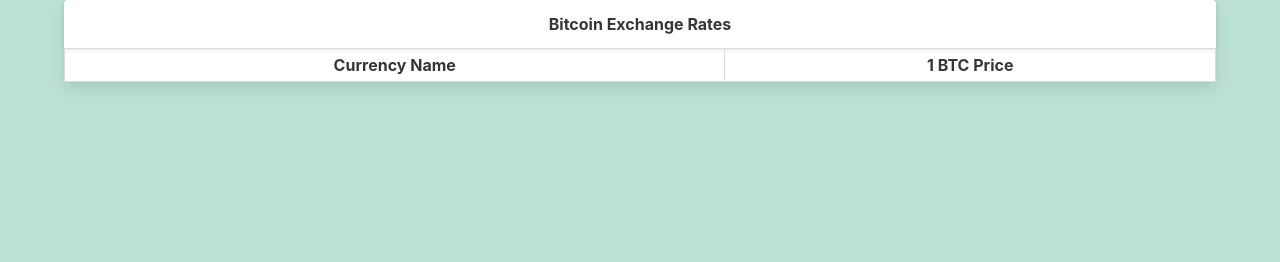
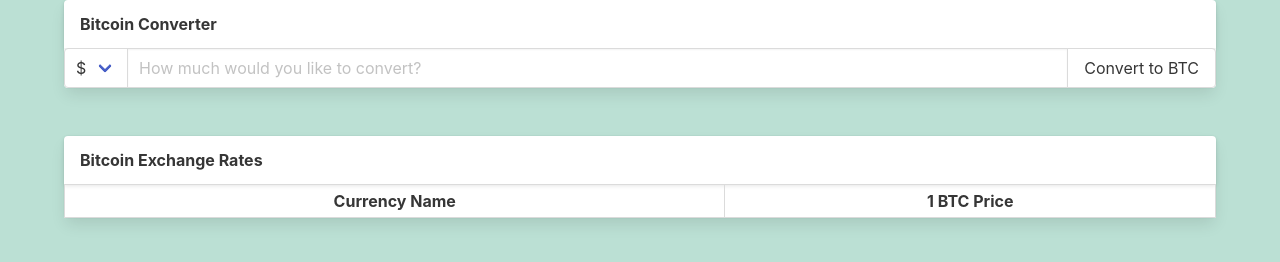
Before and after one commit to Uvacoder/simple-bitcoin-x-change-rate, a plain HTML site: page index.html in a window 1280 px wide. Drawn offline with nearby package versions, Linux system fonts and the light colour scheme; no server answers.

Commit message:
Form HTML added

```diff
--- a/index.html
+++ b/index.html
@@ -11,10 +11,40 @@
 </head>
 
 <body>
-    <section class="container">
+    <section class="container formCont">
+        <div class="card ">
+            <header class="card-header">
+                <h1 class="card-header-title">Bitcoin Converter</h1>
+            </header>
+            <div class="card-converter is-fullwidth">
+                <form method="GET" class="field has-addons">
+                    <p class="control">
+                        <span class="select">
+                            <select class="curNameOptions">
+                                <option>$</option>
+                                <option>£</option>
+                                <option>€</option>
+                            </select>
+                        </span>
+                    </p>
+                    <p class="control is-expanded">
+                        <input class="input" type="text" placeholder="How much would you like to convert?">
+                    </p>
+                    <p class="control">
+                        <a class="button">Convert to BTC</a>
+                    </p>
+                </form>
+            </div>
+        </div>
+    </section>
+
+
+
+
+    <section class="container excRatesCont mt-6">
         <div class="card">
             <header class="card-header">
-                <p class="card-header-title" id="appTitle">Bitcoin Exchange Rates</p>
+                <p class="card-header-title">Bitcoin Exchange Rates</p>
             </header>
             <table class="card-content table is-bordered is-hoverable is-fullwidth is-narrow">
                 <thead>
@@ -29,7 +59,7 @@
             </table>
         </div>
     </section>
-        <script src="app.js"></script>
+    <script src="app.js"></script>
 </body>
 
 </html>
```
